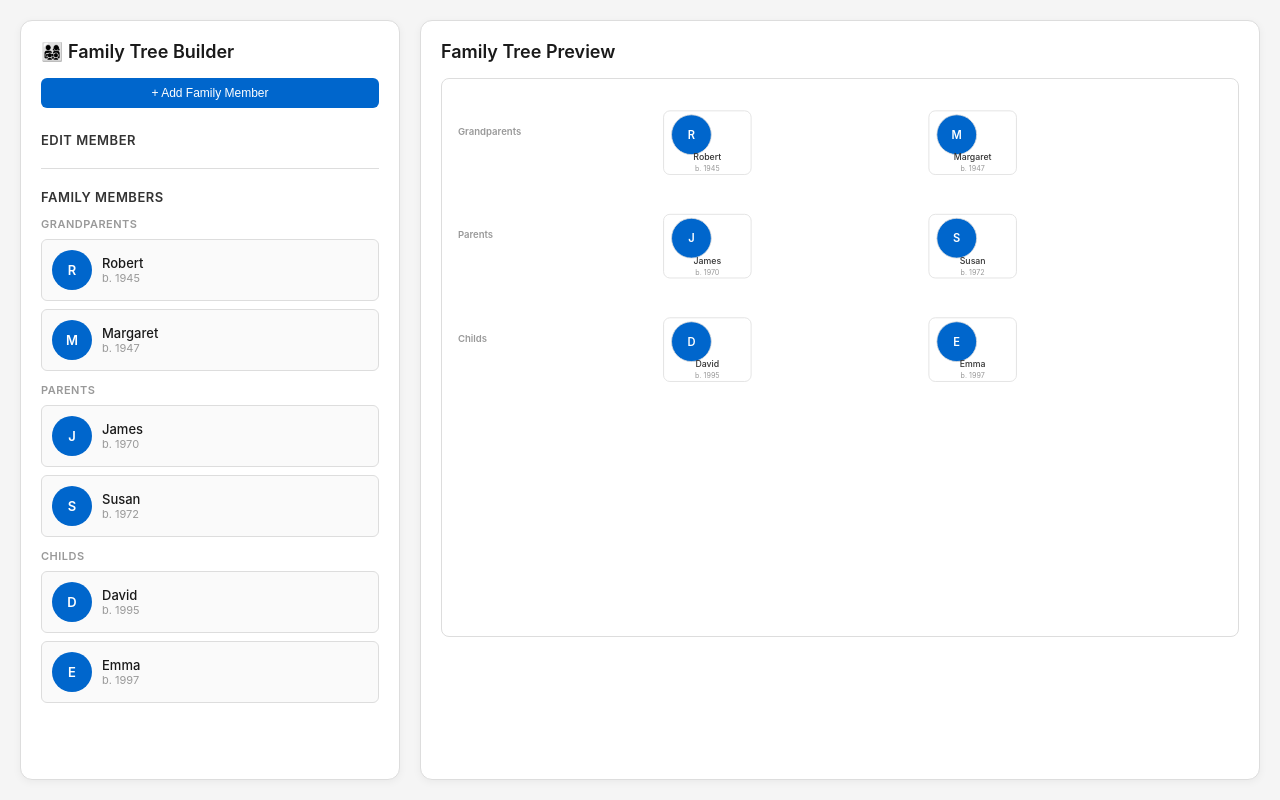
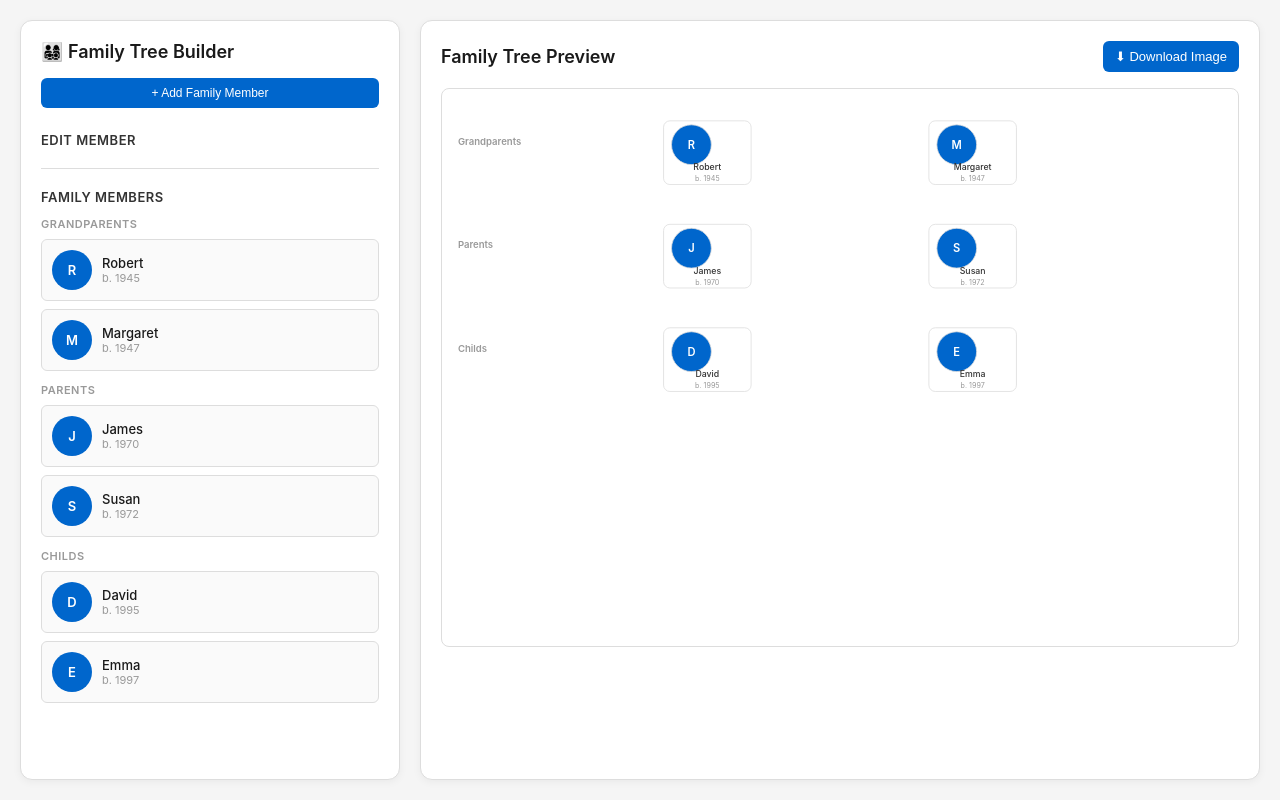
Before and after one commit to josiahtayi/family-tree-builder, a website: page index.html in a window 1280 px wide. Drawn offline with Linux system fonts and the light colour scheme.

Commit message:
feat: add download functionality for family tree image and enhance canvas header

```diff
--- a/index.html
+++ b/index.html
@@ -232,6 +232,32 @@
             border-top: 1px solid #ddd;
             margin: 20px 0;
         }
+
+        .canvas-header {
+            display: flex;
+            align-items: center;
+            justify-content: space-between;
+            margin-bottom: 16px;
+        }
+
+        .canvas-header h2 {
+            margin-bottom: 0;
+        }
+
+        .download-btn {
+            background: #0066cc;
+            color: white;
+            border: none;
+            font-size: 13px;
+        }
+
+        .download-btn:hover {
+            background: #0052a3;
+        }
+
+        .hidden {
+            display: none;
+        }
     </style>
 </head>
 <body>
@@ -294,7 +320,10 @@
         </div>
 
         <div class="canvas">
-            <h2>Family Tree Preview</h2>
+            <div class="canvas-header">
+                <h2>Family Tree Preview</h2>
+                <button type="button" onclick="downloadTreeImage()" id="downloadBtn" class="download-btn hidden">⬇ Download Image</button>
+            </div>
             <div id="treeContainer"></div>
         </div>
     </div>
@@ -478,11 +507,43 @@
             });
         }
 
+        function downloadTreeImage() {
+            const svg = document.querySelector('#treeContainer svg');
+            if (!svg) return;
+
+            const width = 1000;
+            const height = 700;
+
+            const serialized = new XMLSerializer().serializeToString(svg);
+            const blob = new Blob([serialized], { type: 'image/svg+xml;charset=utf-8' });
+            const url = URL.createObjectURL(blob);
+
+            const img = new Image();
+            img.onload = () => {
+                const canvas = document.createElement('canvas');
+                canvas.width = width;
+                canvas.height = height;
+                const ctx = canvas.getContext('2d');
+                ctx.fillStyle = 'white';
+                ctx.fillRect(0, 0, width, height);
+                ctx.drawImage(img, 0, 0, width, height);
+                URL.revokeObjectURL(url);
+
+                const link = document.createElement('a');
+                link.download = 'family-tree.png';
+                link.href = canvas.toDataURL('image/png');
+                link.click();
+            };
+            img.src = url;
+        }
+
         function renderTree() {
             const container = document.getElementById('treeContainer');
+            const downloadBtn = document.getElementById('downloadBtn');
 
             if (family.length === 0) {
                 container.innerHTML = '<div class="empty-state">Add family members to see the tree</div>';
+                downloadBtn.classList.add('hidden');
                 return;
             }
 
@@ -526,6 +587,7 @@
             svg += '<defs><clipPath id="photoClip"><circle cx="0" cy="0" r="25"/></clipPath></defs>';
             svg += '</svg>';
             container.innerHTML = svg;
+            downloadBtn.classList.remove('hidden');
         }
 
         renderUI();
```
